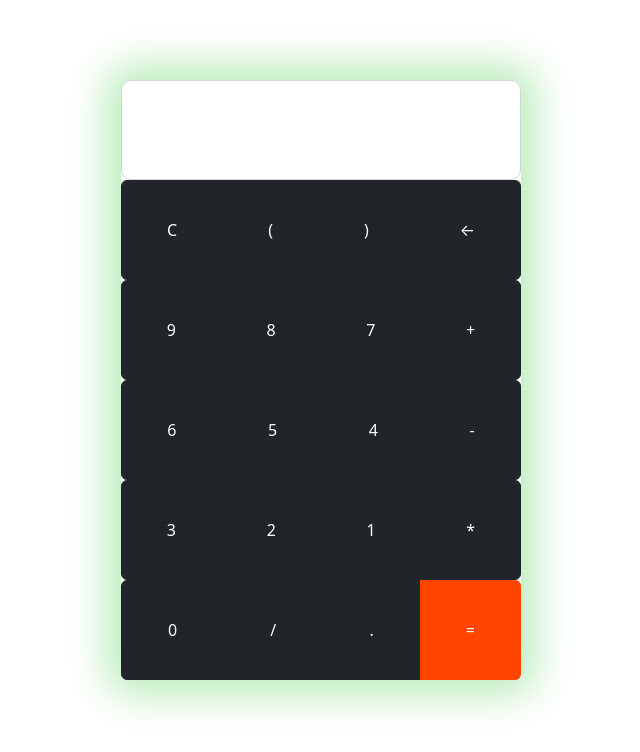
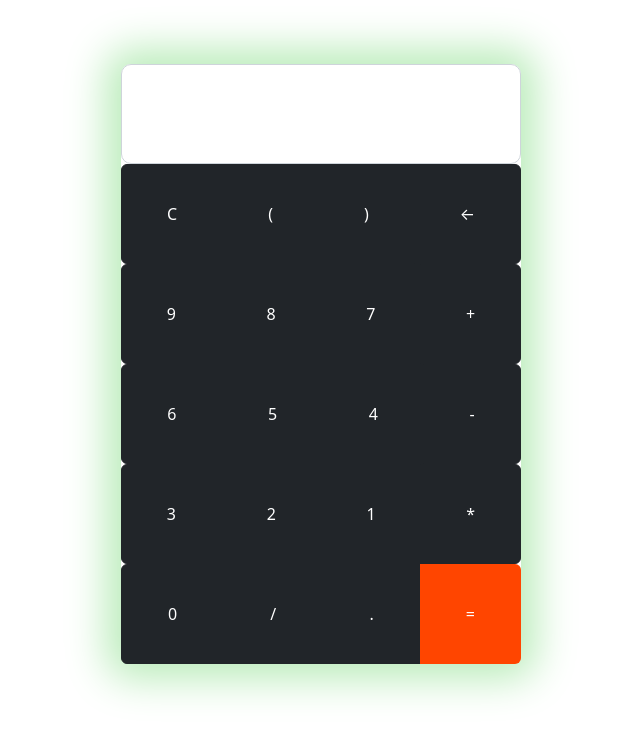
Before and after one commit to Night44554/night_calculater, a PHP site: page / in a window 1280 px wide. Shown: the top 752 px of the page, without its empty margins (319-959 px from the left). Run offline with PHP 8.4, Linux system fonts and the light colour scheme.

Commit message:
Update main.css

```diff
--- a/main.css
+++ b/main.css
@@ -1,5 +1,5 @@
 .container{
-    margin: 10vh auto 0 auto;
+    margin: 8vh auto 0 auto;
     max-width: 400px;
     box-shadow: 0px 0px 40px 15px rgb(186, 236, 186);
     padding: 0px 0px;
```
